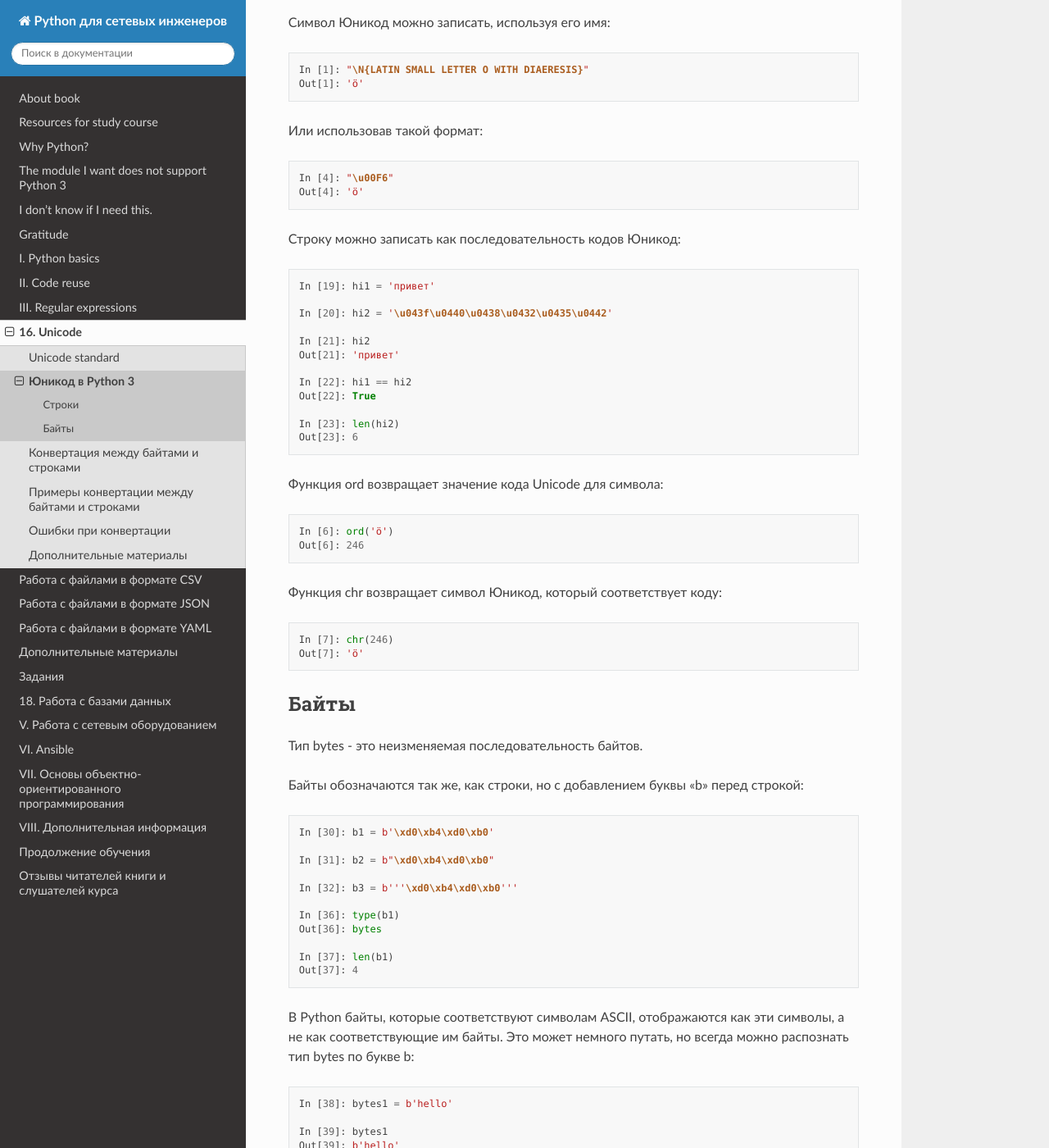
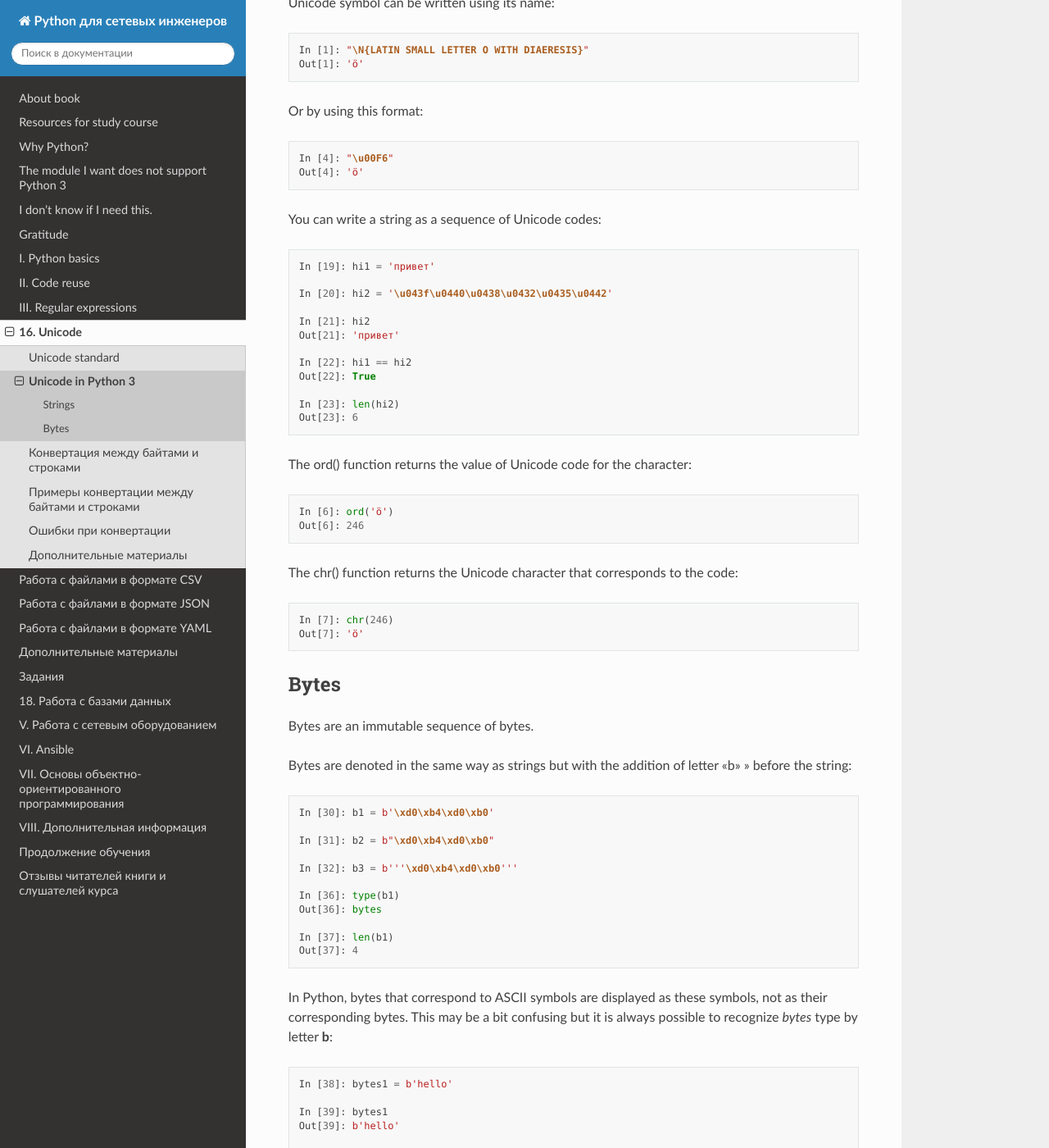
Before and after one commit to Aidar5/nattoeng, a Sphinx documentation site: the page built from docs/source/book/16_unicode/python_3_unicode.rst, in a window 1280 px wide and 1400 px high, scrolled down 762 px. Shown: the whole window at 82% size. Built offline with Sphinx 7.4.7 and the Read the Docs theme 2.0.0, drawn with Linux system fonts in a browser that asks for light colours; pages that are not in the unit, such as notebooks, are missing from menus; some of the changed text lies outside the part shown.

Commit message:
Update python_3_unicode.rst

```diff
--- a/docs/source/book/16_unicode/python_3_unicode.rst
+++ b/docs/source/book/16_unicode/python_3_unicode.rst
@@ -1,17 +1,15 @@
-Юникод в Python 3
+Unicode in Python 3
 -----------------
 
-В Python 3 есть:
+Python 3 has:
 
-* строки - неизменяемая последовательность Unicode-символов.
-  Для хранения этих символов используется тип строка (str)
-* байты - неизменяемая последовательность байтов. Для хранения
-  используется тип bytes
+* strings  - an immutable sequence of Unicode characters. Type string (str) is used to store these characters
+* bytes  - an immutable sequence of bytes. Type *bytes* is used for storage
 
-Строки
+Strings
 ~~~~~~
 
-Примеры строк:
+Examples of strings:
 
 .. code:: python
 
@@ -28,24 +26,23 @@
     In [14]: beautiful
     Out[14]: 'schön'
 
-Так как строки - это последовательность кодов Юникод, можно записать
-строку разными способами.
+Since strings are a sequence of Unicode codes you can write a string in different ways.
 
-Символ Юникод можно записать, используя его имя:
+Unicode symbol can be written using its name:
 
 .. code:: python
 
     In [1]: "\N{LATIN SMALL LETTER O WITH DIAERESIS}"
     Out[1]: 'ö'
 
-Или использовав такой формат:
+Or by using this format:
 
 .. code:: python
 
     In [4]: "\u00F6"
     Out[4]: 'ö'
 
-Строку можно записать как последовательность кодов Юникод:
+You can write a string as a sequence of Unicode codes:
 
 .. code:: python
 
@@ -62,27 +59,26 @@
     In [23]: len(hi2)
     Out[23]: 6
 
-Функция ord возвращает значение кода Unicode для символа:
+The ord() function returns the value of Unicode code for the character:
 
 .. code:: python
 
     In [6]: ord('ö')
     Out[6]: 246
 
-Функция chr возвращает символ Юникод, который соответствует коду:
+The chr() function returns the Unicode character that corresponds to the code:
 
 .. code:: python
 
     In [7]: chr(246)
     Out[7]: 'ö'
 
-Байты
+Bytes
 ~~~~~
 
-Тип bytes - это неизменяемая последовательность байтов.
+Bytes are an immutable sequence of bytes.
 
-Байты обозначаются так же, как строки, но с добавлением буквы "b" перед
-строкой:
+Bytes are denoted in the same way as strings but with the addition of  letter "b" » before the string:
 
 .. code:: python
 
@@ -98,9 +94,7 @@
     In [37]: len(b1)
     Out[37]: 4
 
-В Python байты, которые соответствуют символам ASCII, отображаются как
-эти символы, а не как соответствующие им байты. Это может немного
-путать, но всегда можно распознать тип bytes по букве b:
+In Python, bytes that correspond to ASCII symbols are displayed as these symbols, not as their corresponding bytes. This may be a bit confusing but it is always possible to recognize *bytes* type by letter **b**:
 
 .. code:: python
 
@@ -120,8 +114,7 @@
     In [43]: bytes2
     Out[43]: b'hello'
 
-Если попытаться написать не ASCII-символ в байтовом литерале, возникнет
-ошибка:
+If you try to write not an ASCII character in a byte literal, an error will occur:
 
 .. code:: python
 
```
